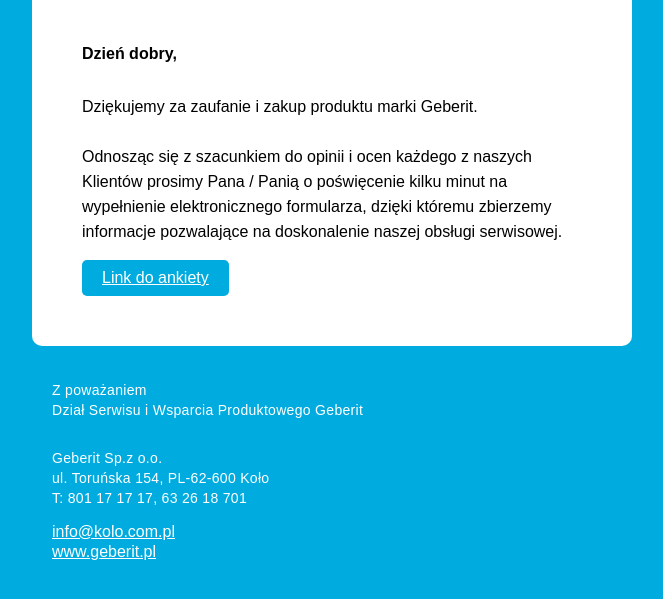
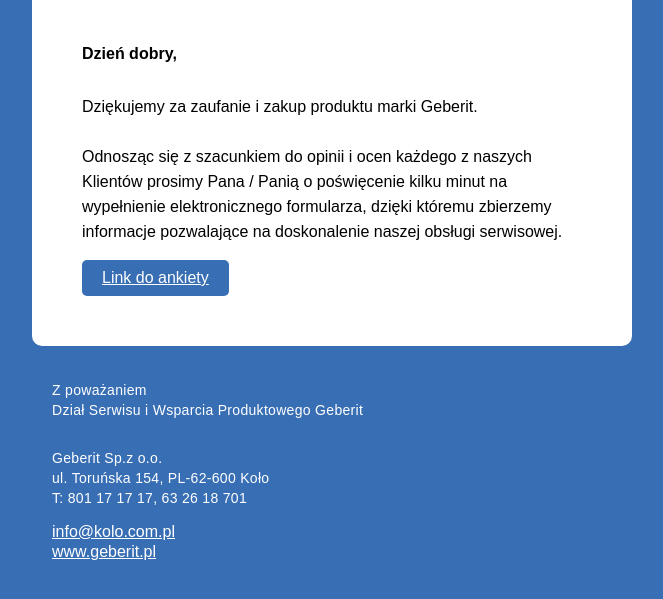
Before and after one commit to AntonOshurek/emails, a plain HTML site: page email-geberit/email.geberit.html in a window 1280 px wide. Shown: the part 305-904 px from the top of the page, without its empty margins (308-971 px from the left). Drawn offline with Linux system fonts and the light colour scheme.

Commit message:
change main color in geberit email

```diff
--- a/email-geberit/email.geberit.html
+++ b/email-geberit/email.geberit.html
@@ -11,7 +11,7 @@
 
 </head>
 <body style="width:100% !important;-webkit-text-size-adjust:100%;-ms-text-size-adjust:100%;margin-top:0;margin-bottom:0;margin-right:0;margin-left:0;padding-top:0;padding-bottom:0;padding-right:0;padding-left:0;line-height:100%;" >
-  <table cellpadding="0" cellspacing="0" width="100%" bgcolor="#00abdf" style="border-collapse:collapse;mso-table-lspace:0pt;mso-table-rspace:0pt;" >
+  <table cellpadding="0" cellspacing="0" width="100%" bgcolor="#376eb4" style="border-collapse:collapse;mso-table-lspace:0pt;mso-table-rspace:0pt;" >
     <tbody>
       <tr>
         <td style="border-collapse:collapse;" >
@@ -41,7 +41,7 @@
                           <table style="border-collapse:collapse;mso-table-lspace:0pt;mso-table-rspace:0pt;" >
                             <tbody>
                               <tr>
-                                <td bgcolor="#00abdf" class="link" style="border-collapse:collapse;padding-top:10px;padding-left:20px;padding-right:20px;padding-bottom:10px;border-radius:5px;color:#000000 !important;" >
+                                <td bgcolor="#376eb4" class="link" style="border-collapse:collapse;padding-top:10px;padding-left:20px;padding-right:20px;padding-bottom:10px;border-radius:5px;color:#000000 !important;" >
                                   <a    href="https://forms.office.com/r/nuaK06KkDT" style="font-family:Arial, Helvetica, sans-serif, 'Railway';color:#ffffff;" >Link do ankiety</a>
                                 </td>
                               </tr>
@@ -54,7 +54,7 @@
               </tr>
               <tr>
                 <td class="footer" style="border-collapse:collapse;padding-top:20px;padding-left:20px;padding-right:20px;padding-bottom:20px;" >
-                  <table class="table-500-inner" cellpadding="0" cellspacing="0" width="500" align="left" bgcolor="#00abdf" style="border-collapse:collapse;mso-table-lspace:0pt;mso-table-rspace:0pt;" >
+                  <table class="table-500-inner" cellpadding="0" cellspacing="0" width="500" align="left" bgcolor="#376eb4" style="border-collapse:collapse;mso-table-lspace:0pt;mso-table-rspace:0pt;" >
                     <tr>
                       <td style="border-collapse:collapse;" >
                         <p class="copyright" style="font-family:Arial, Helvetica, sans-serif, 'Railway';color:#ffffff !important;font-size:14px;font-weight:500;letter-spacing:0.31px;line-height:20px;" >
```
Also changed, not shown: email-geberit/index.html (+3 -3 lines).
